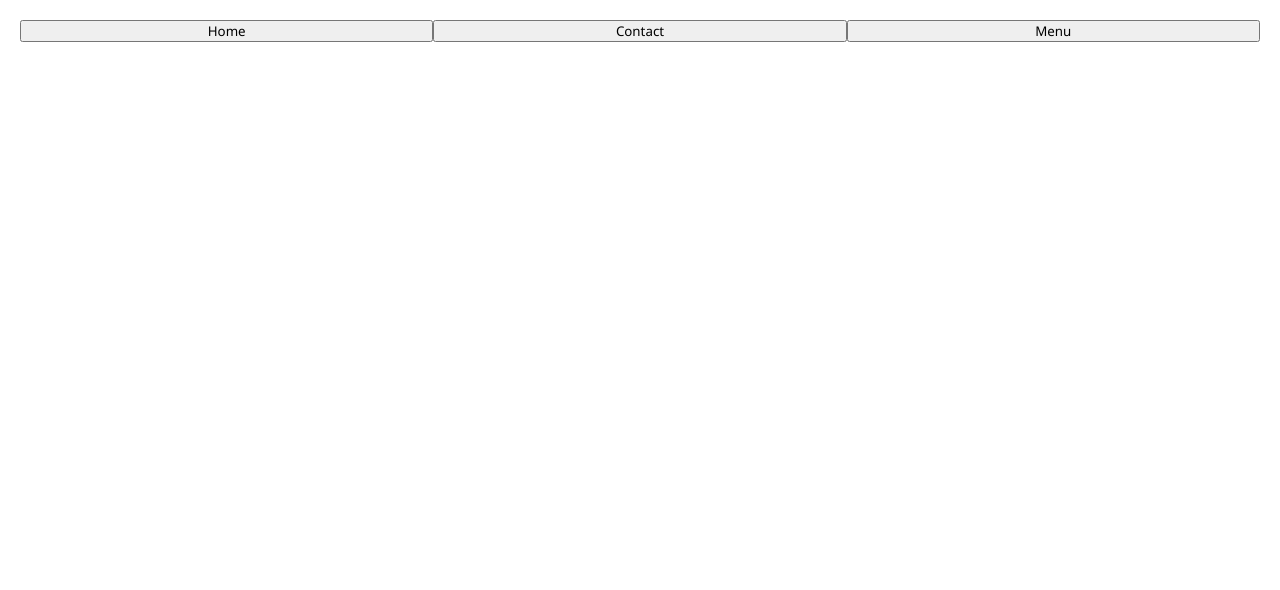
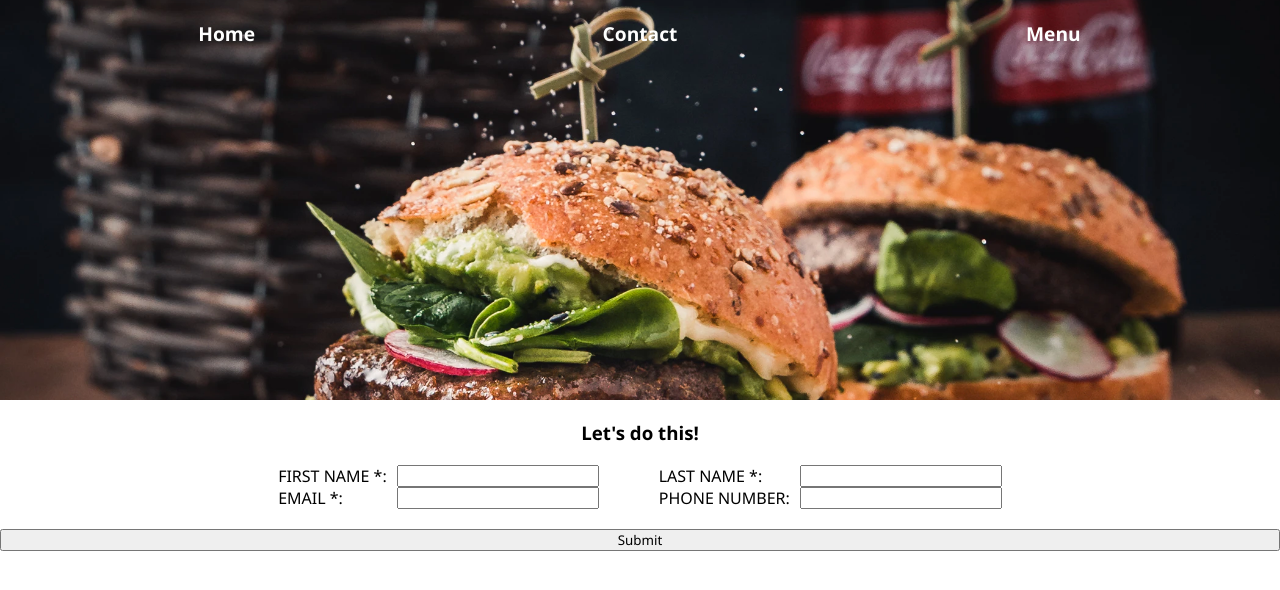
Before and after one commit to 4nhus/odin-restaurant-page, a website built with webpack: page src/index.html in a window 1280 px wide. Both pictures are taken after a click on the button "Contact". Built offline with nearby package versions, Linux system fonts and the light colour scheme.

Commit message:
Add contact form and styling

```diff
--- a/src/page-loader.js
+++ b/src/page-loader.js
@@ -2,6 +2,8 @@ import Burger from "./burger.jpg";
 
 const body = document.querySelector('body');
 const content = document.getElementById('content');
+const image = document.createElement('img');
+image.src = Burger;
 
 function clearContent() {
     content.removeChild(content.firstChild);
@@ -16,7 +18,7 @@ function loadNavigation() {
     homeButton.addEventListener('click', () => {
         if (content.children.item(0).id !== 'home') {
             clearContent();
-            loadhomePage();
+            loadHome();
         }
     });
 
@@ -26,7 +28,7 @@ function loadNavigation() {
     contactButton.addEventListener('click', () => {
         if (content.children.item(0).id !== 'contact') {
             clearContent();
-            loadhomePage();
+            loadContact();
         }
     });
 
@@ -36,7 +38,7 @@ function loadNavigation() {
     menuButton.addEventListener('click', () => {
         if (content.children.item(0).id !== 'menu') {
             clearContent();
-            loadhomePage();
+            loadContact();
         }
     });
 
@@ -47,9 +49,6 @@ function loadNavigation() {
 }
 
 function loadHome() {
-    const image = document.createElement('img');
-    image.src = Burger;
-
     const heading = document.createElement('h1');
     heading.innerText = 'Welcome to Bob\'s Bodacious Burgers, where every bite is a flavor explosion and every meal is a celebration' +
         '            of all things delicious!';
@@ -60,6 +59,32 @@ function loadHome() {
         '            buds begging for more.';
 
     loadSection([image, heading, copy], 'home');
+}
+
+function loadContact() {
+    const contactForm = document.createElement('div');
+    contactForm.innerHTML = '<form action="" id="form">\n' +
+        '        <h3>Let\'s do this!</h3>\n' +
+        '        <div class="form-info">\n' +
+        '            <ul>\n' +
+        '                <li><label for="first-name">FIRST NAME *:</label>\n' +
+        '                    <input type="text" id="first-name" name="first-name" required></li>\n' +
+        '                <li><label for="email">EMAIL *:</label>\n' +
+        '                    <input type="email" id="email" name="email" required></li>\n' +
+        '            </ul>\n' +
+        '            <ul>\n' +
+        '                <li><label for="last-name">LAST NAME *:</label>\n' +
+        '                    <input type="text" id="last-name" name="last-name" required></li>\n' +
+        '                <li><label for="phone-number">PHONE NUMBER:</label>\n' +
+        '                    <input type="number" id="phone-number" name="phone-number"></li>\n' +
+        '            </ul>\n' +
+        '        </div>\n' +
+        '    </form>';
+
+    const contactButton = document.createElement('button');
+    contactButton.innerText = "Submit"
+
+    loadSection([image, contactForm, contactButton], 'contact');
 }
 
 function loadSection(sectionDivs, sectionId) {
--- a/src/style.css
+++ b/src/style.css
@@ -15,15 +15,14 @@ body {
     height: 100vh;
 }
 
-#content {
-    width: calc(100% - 40px);
-    padding: 20px;
-}
-
 #content > * {
     display: flex;
     flex-direction: column;
     gap: 20px;
+}
+
+#content > * > h1, #content > * > p {
+    margin: 0 20px 0 20px;
 }
 
 #navigation {
@@ -34,5 +33,37 @@ body {
 }
 
 #navigation > * {
+    background-color: transparent;
+    border-style: none;
+    flex: 1;
+    color: white;
+    font-weight: bolder;
+    font-size: larger;
+}
+
+form {
+    display: flex;
+    flex-direction: column;
+    justify-content: start;
+    align-items: center;
+    gap: 20px;
+}
+
+.form-info {
+    flex: 1;
+    display: flex;
+    gap: 60px;
+}
+
+ul {
+    list-style: none;
+}
+
+li {
+    display: flex;
+    gap: 10px;
+}
+
+li > * {
     flex: 1;
 }
```
